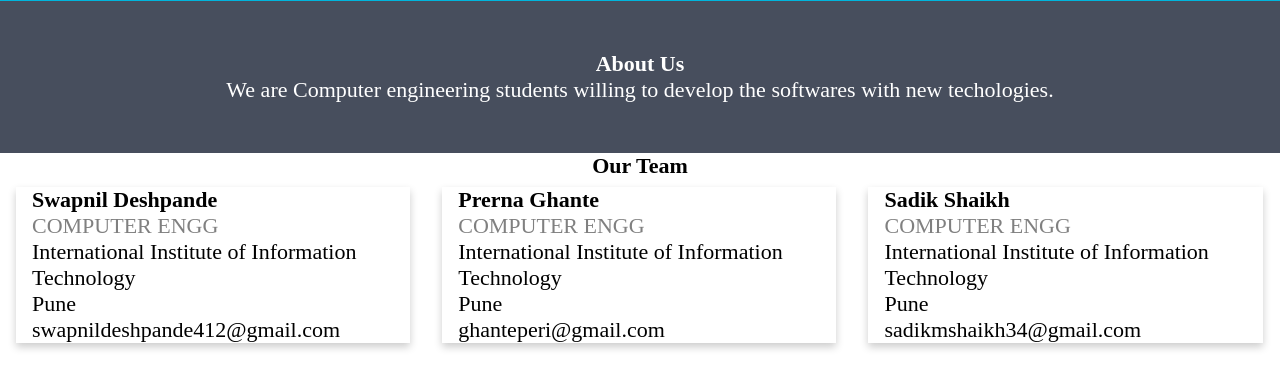
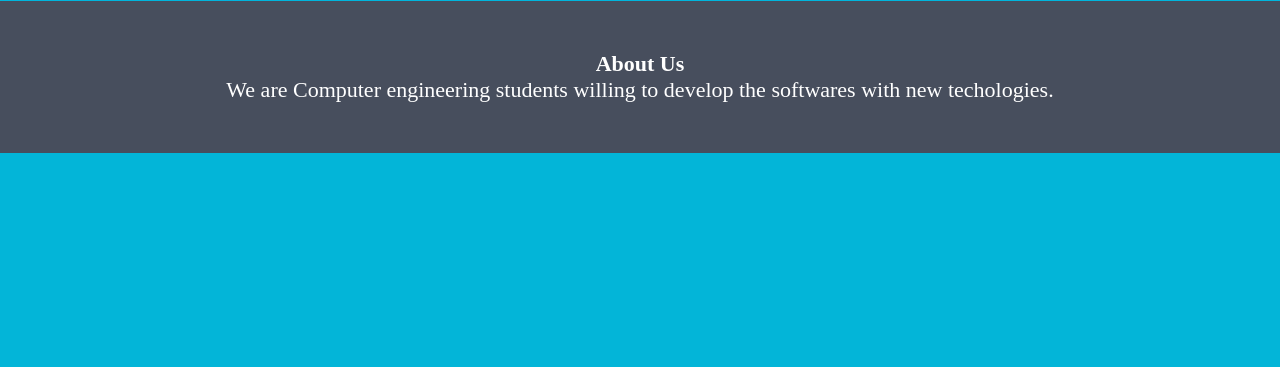
Before and after one commit to de-sadik/NewsAggregator, a Django app: page / in a window 1280 px wide. Shown: the part 959-1326 px from the top of the page. After the commit the page ends 1112 px from the top, so only its background shows below. Run offline with Django 3.2, Linux system fonts and the light colour scheme; parts of the project's set-up code (start-up, migrations or seed data) failed here and were passed over.

Commit message:
README.md added

```diff
--- a/news/templates/news/landing.html
+++ b/news/templates/news/landing.html
@@ -41,50 +41,7 @@
   <p></p>
 </div>
 
-<h2 style="text-align:center">Our Team</h2>
-<div class="row">
-  <div class="column">
-    <div class="card">
-      <!-- <img src="1.jpg" alt="Jane" style="width:100%"> -->
-      <div class="container">
-        <h2>Swapnil Deshpande</h2>
-        <p class="title">COMPUTER ENGG</p>
-        <p>International Institute of Information Technology</p>
-        <P>Pune</p>
-        <p>swapnildeshpande412@gmail.com</p>
-        <p></p>
-      </div>
-    </div>
-  </div>
 
-  <div class="column">
-    <div class="card">
-      <!-- <img src="1.jpg" alt="Mike" style="width:100%"> -->
-      <div class="container">
-        <h2>Prerna Ghante</h2>
-        <p class="title">COMPUTER ENGG</p>
-        <p>International Institute of Information Technology</p>
-        <P>Pune</p>
-        <p>ghanteperi@gmail.com</p>
-        <p></p>
-      </div>
-    </div>
-  </div>
 
-  <div class="column">
-    <div class="card">
-      <!-- <img src="1.jpg" alt="John" style="width:100%"> -->
-      <div class="container">
-        <h2>Sadik Shaikh</h2>
-        <p class="title">COMPUTER ENGG</p>
-        <p>International Institute of Information Technology</p>
-        <P>Pune</p>
-        <p>sadikmshaikh34@gmail.com</p>
-
-      </div>
-    </div>
-  </div>
-
-    </div>
 </body>
 </html>
```
Also changed, not shown: README.md (added), db.sqlite3.
